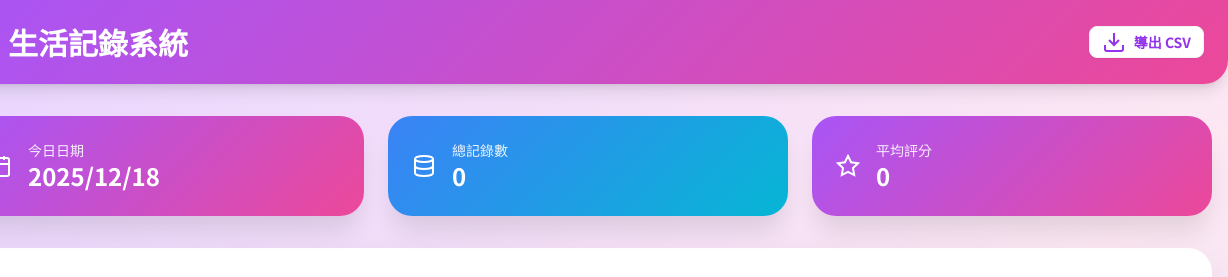
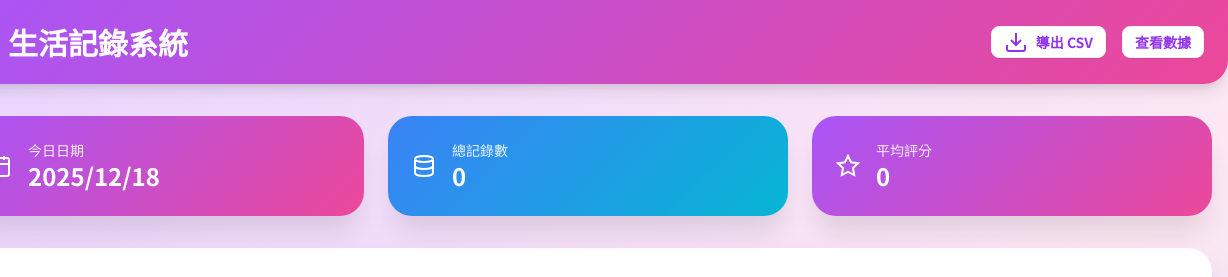
Before and after one commit to wuhua-7/LifeRecord, a website: page public/index.html in a window 1280 px wide. Shown: the top 277 px of the page, 52-1280 px from the left. Drawn offline with nearby package versions, Linux system fonts and the light colour scheme.

Commit message:
添加Google試算表連結

```diff
--- a/public/index.html
+++ b/public/index.html
@@ -260,12 +260,9 @@
                 rating: 5
             });
 
-            // 如果你想使用 Google 表單備份數據，請在這裡填入你的表單連結
-            // 1. 創建 Google 表單：https://forms.google.com
-            // 2. 創建 Google 試算表：https://sheets.google.com
-            // 3. 將連結填入下方
-            const googleFormUrl = null; // 例如: "https://forms.gle/xxxxx"
-            const googleSheetUrl = null; // 例如: "https://docs.google.com/spreadsheets/d/xxxxx/edit"
+            // Google 表單和試算表連結
+            const googleFormUrl = null; // 如需要可填入 Google 表單連結
+            const googleSheetUrl = "https://docs.google.com/spreadsheets/d/1EzUN9l0pH0-as533cCkkD6IrzwGzKNAGVI6o507dgGQ/edit";
 
             useEffect(() => {
                 loadEntries();
```
